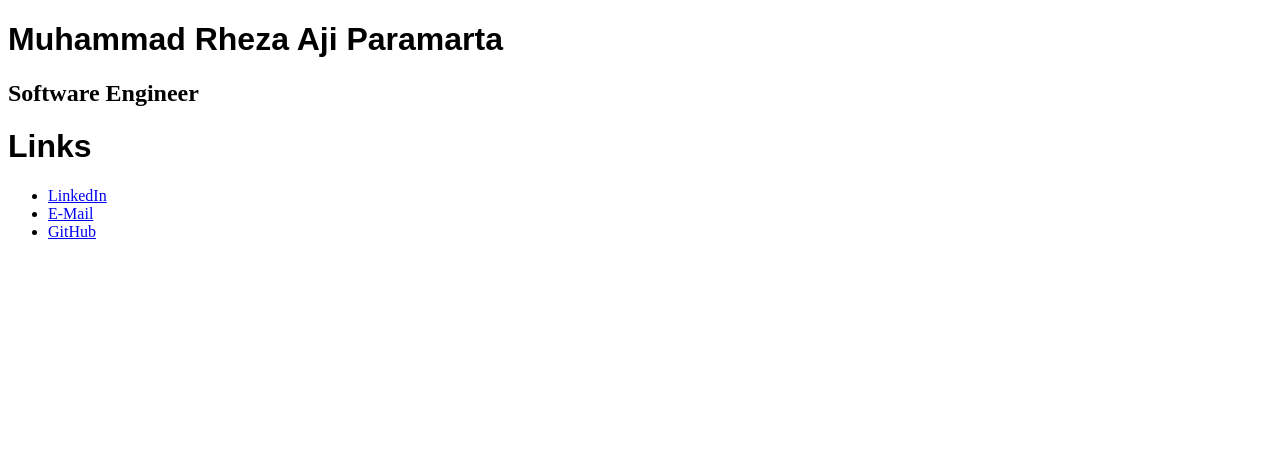
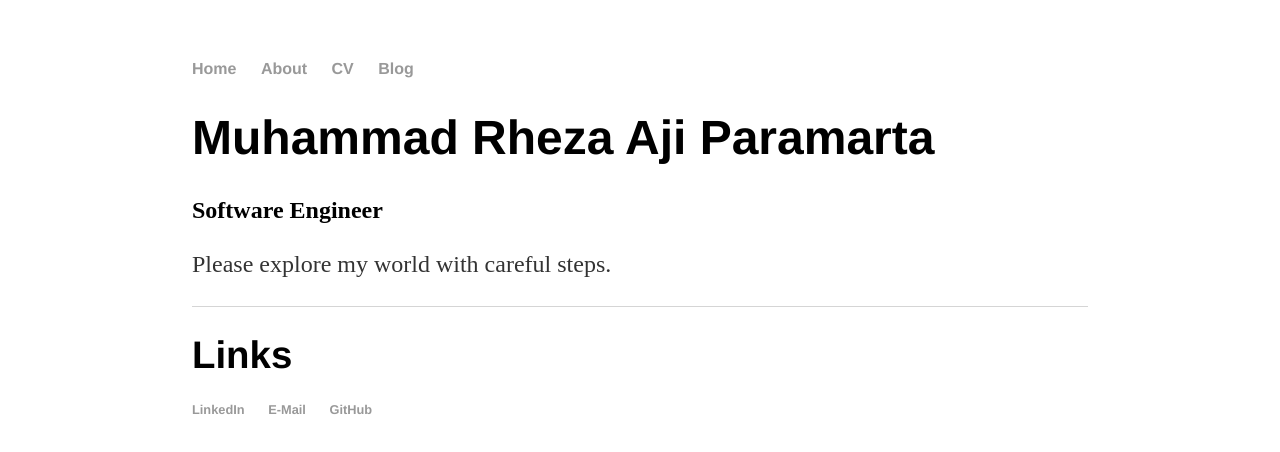
Before and after one commit to necroedge/necroedge.github.io, a plain HTML site: page index.html in a window 1280 px wide. Drawn offline with Linux system fonts and the light colour scheme.

Commit message:
revamp everything

```diff
--- a/css/main.css
+++ b/css/main.css
@@ -1,13 +1,43 @@
 body {
-  background-color: white;
+    margin: 60px auto;
+    width: 70%;
+}
+nav ul, footer ul {
+    font-family:'Helvetica', 'Arial', 'Sans-Serif';
+    padding: 0px;
+    list-style: none;
+    font-weight: bold;
+}
+nav ul li, footer ul li {
+    display: inline;
+    margin-right: 20px;
+}
+a {
+    text-decoration: none;
+    color: #999;
+}
+a:hover {
+    text-decoration: underline;
 }
 h1 {
-  color: black;
-  font-family: arial;
+    font-size: 3em;
+    font-family:'Helvetica', 'Arial', 'Sans-Serif';
 }
 p {
-  color: black;
+    font-size: 1.5em;
+    line-height: 1.4em;
+    color: #333;
 }
 footer {
-  color: black;
+    border-top: 1px solid #d5d5d5;
+    font-size: .8em;
 }
+
+ul.posts {
+    margin: 20px auto 40px;
+    font-size: 1.5em;
+}
+
+ul.posts li {
+    list-style: none;
+}
--- a/index.html
+++ b/index.html
@@ -1,17 +1,27 @@
 <!DOCTYPE html>
 <html>
 	<head>
-	<title>Welcome to NecroEdge Site</title>
-	<!-- link to main stylesheet -->
 		<link rel="stylesheet" type="text/css" href="/css/main.css">
+		<title>Muhammad Rheza Aji Paramarta</title>
 	</head>
 	<body>
+		<nav>
+    		<ul>
+        		<li><a href="/">Home</a></li>
+	        	<li><a href="/about">About</a></li>
+        		<li><a href="/cv">CV</a></li>
+        		<li><a href="/blog">Blog</a></li>
+    		</ul>
+		</nav>
+		<div class="container">
+    		<div class="blurb">
         		<h1>Muhammad Rheza Aji Paramarta</h1>
         		<h2>Software Engineer</h2>
-	<p></p>
-	<p></p>
+				<p>Please explore my world with careful steps.</p>
+    		</div><!-- /.blurb -->
+		</div><!-- /.container -->
+	<footer>
 		<h1>Links</h1>
-	<footer>
     	<ul>
 		<li><a href="https://www.linkedin.com/in/rhezaaji/">LinkedIn</a></li>
        	<li><a href="mailto:rhezaaji@gmail.com">E-Mail</a></li>
```
Lines whose indentation alone changed are shown as unchanged.
